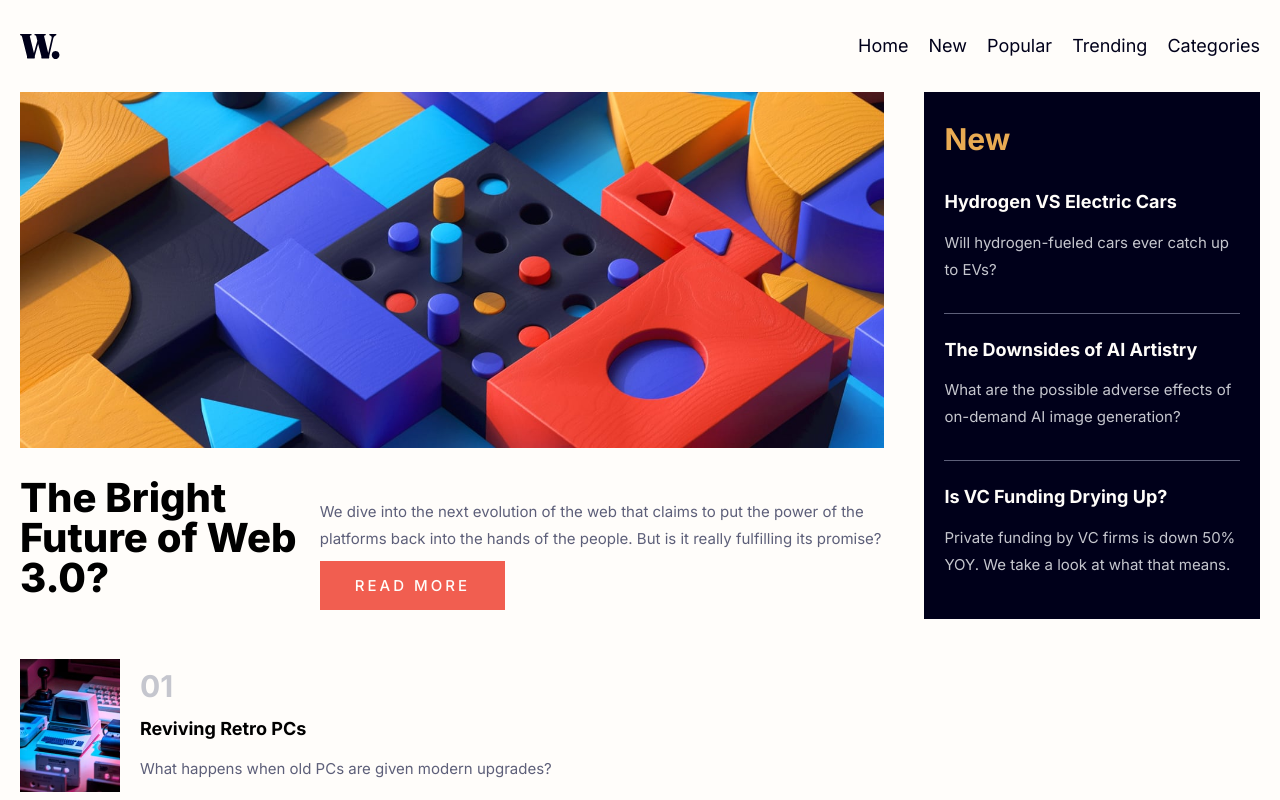
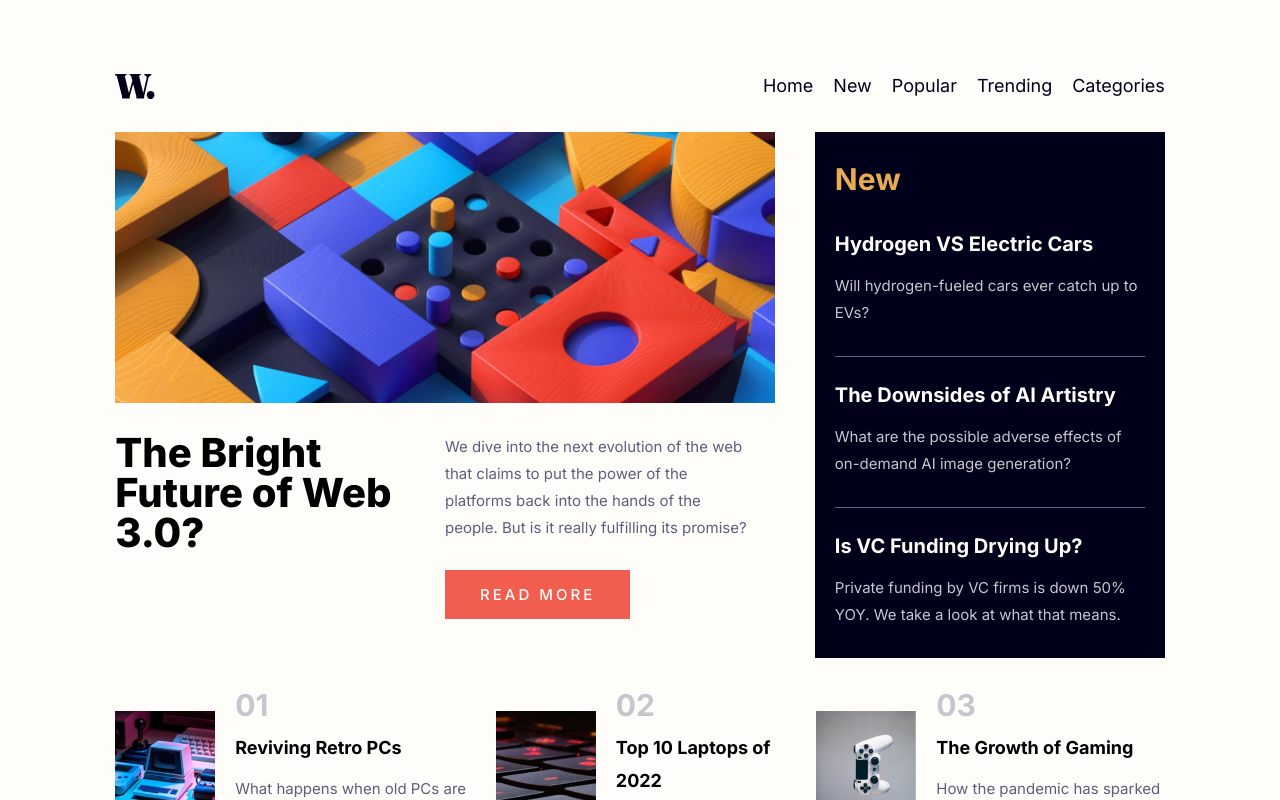
Before and after one commit to Mardiya07/FEM-news-homepage, a React (Create React App) app: page / in a window 1280 px wide. Shown: the top 800 px of the page. Built offline with nearby package versions, Linux system fonts and the light colour scheme.

Commit message:
responsivness

```diff
--- a/src/App.css
+++ b/src/App.css
@@ -99,10 +99,21 @@ main {
   /* took ages to find this fix to aligning the close icon */
   margin-left: auto;
 }
+.navlist {
+  display: flex;
+  flex-direction: column;
+  gap: 1.5rem;
+  /* outline: 1px solid red; */
+}
 
 .navlistItem a {
   font-size: 1.8rem;
   color: var(--Very-dark-blue);
+}
+
+.navlistItem a:hover {
+  color: var(--Soft-red);
+  cursor: pointer;
 }
 
 .hideMenu {
@@ -127,7 +138,7 @@ main {
   font-weight: 800;
 }
 
-.heroText-intro {
+.heroText-overview {
   font-size: 1.5rem;
   color: var(--Dark-grayish-blue);
   padding: 2rem 0;
@@ -140,6 +151,11 @@ main {
   background-color: var(--Soft-red);
   padding: 1.5rem 3.5rem;
   font-size: 1.5rem;
+}
+.ctaButton:hover {
+  background-color: var(--Very-dark-blue);
+  color: var(--Off-white);
+  cursor: pointer;
 }
 
 /* <----**New Post Section**----> */
@@ -171,6 +187,10 @@ main {
   font-size: 1.5rem;
   padding: 1rem 0;
 }
+.newsPostTitle:hover {
+  color: var(--Soft-orange);
+  cursor: pointer;
+}
 .dark {
   color: var(--Dark-grayish-blue);
 }
@@ -183,27 +203,30 @@ main {
 }
 .rankingNewsCard {
   display: flex;
-  margin: 2rem 0;
 }
 .newsPostThumbnail {
   width: 100px;
-  object-fit: cover;
+  object-fit: contain;
 }
 .rankingText {
   padding-left: 2rem;
-  /* outline: 1px solid red; */
 }
 .rankNumber {
   font-size: 3rem;
   color: var(--Grayish-blue);
 }
-.newsPostTitle {
+.newsTitle {
   font-size: 1.8rem;
+}
+.newsTitle:hover {
+  color: var(--Soft-red);
+  cursor: pointer;
 }
 
 @media screen and (min-width: 64em) {
   main {
     max-width: none;
+    padding: 5vh 9vw;
   }
   .navigation {
     /* padding: 0; */
@@ -220,7 +243,6 @@ main {
   }
 
   .navlist {
-    display: flex;
     flex-direction: row;
     gap: 2rem;
   }
@@ -234,7 +256,22 @@ main {
   .heroText {
     flex-direction: row;
     justify-content: space-between;
-    align-items: center;
+    width: 100%;
+    /* gap: 9dvw; */
+    height: 100%;
+  }
+  .heroTitle {
+    flex: 1;
+    font-size: 4rem;
+  }
+  .heroText-Wrapper {
+    flex: 1;
+    margin: 0;
+    padding: 0 2rem;
+  }
+  .heroText-overview {
+    padding-top: 0;
+    margin-bottom: 2rem;
   }
   .desktopMode {
     display: flex;
@@ -243,5 +280,20 @@ main {
   }
   .newPostsContainer {
     margin: 0;
+    min-width: 35rem;
+  }
+
+  .rankingNewsContainer {
+    flex-direction: row;
   }
 }
+
+@media screen and (min-width: 85em) {
+  main {
+    /* max-width: 85em; */
+  }
+  .heroTitle {
+    flex: 1;
+    font-size: 5.5rem;
+  }
+}
--- a/src/components/Hero.js
+++ b/src/components/Hero.js
@@ -14,8 +14,8 @@ function Hero() {
       </div>
       <div className="heroText">
         <h1 className="heroTitle">{heroText.title}</h1>
-        <div className="heroText-introWrapper">
-          <p className="heroText-intro">{heroText.bodytext}</p>
+        <div className="heroText-Wrapper">
+          <p className="heroText-overview">{heroText.overview}</p>
           <a href="link" className="ctaButton">
             {heroText.cta}
           </a>
--- a/src/components/NewsRanking.js
+++ b/src/components/NewsRanking.js
@@ -14,7 +14,7 @@ function NewsRanking() {
             />
             <div className="rankingText">
               <h4 className="rankNumber"> {postItem.ranknumber}</h4>
-              <h3 className="newsPostTitle">{postItem.title}</h3>
+              <h3 className="newsTitle">{postItem.title}</h3>
               <p className="newsPostIntro , dark">{postItem.postIntro}</p>
             </div>
           </div>
--- a/src/data/data.js
+++ b/src/data/data.js
@@ -11,7 +11,7 @@ export const navlinks = [
 
 export const heroText = {
   title: "The Bright Future of Web 3.0?",
-  bodytext:
+  overview:
     " We dive into the next evolution of the web that claims to put the power of the platforms back into the hands of the people. But is it really fulfilling its promise?",
   cta: "Read more",
 };
```
